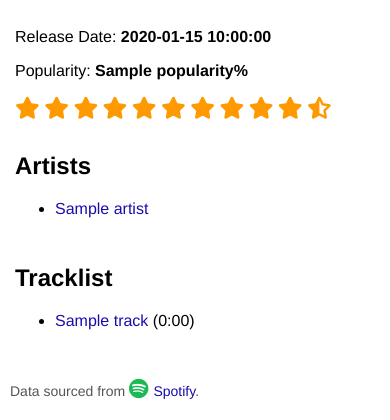
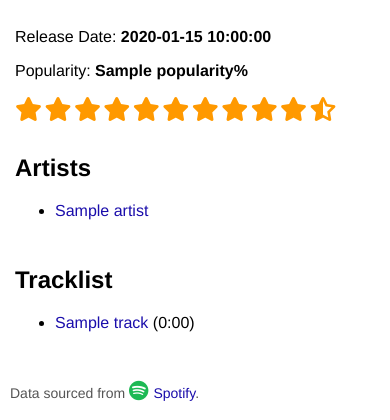
Before and after one commit to ayosugagustd-alt/tunenest, a Flask app: template templates/album_details.html in a window 390 px wide. Shown: the part 261-681 px from the top of the page. Run offline with Flask 3, Linux system fonts and the light colour scheme; the template is opened without the code that fills it: most values are stand-ins (such as "Sample title", 1, 10 or a date in 2020); grey boxes marked "Sample" are stand-in pictures; parts of the project's set-up code (start-up, migrations or seed data) failed here and were passed over.

Commit message:
細々と

```diff
--- a/static/styles.css
+++ b/static/styles.css
@@ -254,8 +254,8 @@ select {
 }
 
 .star, .empty-star, .half-star {
-    font-size: 36px;
-    margin-right: 0px;
+    font-size: 32px;
+    margin-right: -3px;
 }
 .star { color: var(--star-color); }
 .half-star { color: var(--star-color); }
@@ -377,8 +377,8 @@ select {
 	}
 
     .star, .empty-star, .half-star {
-        font-size: 22px;
-        margin-right: 0px;
+        font-size: 24px;
+        margin-right: -2px;
     }
 
     .artist-name {
```
